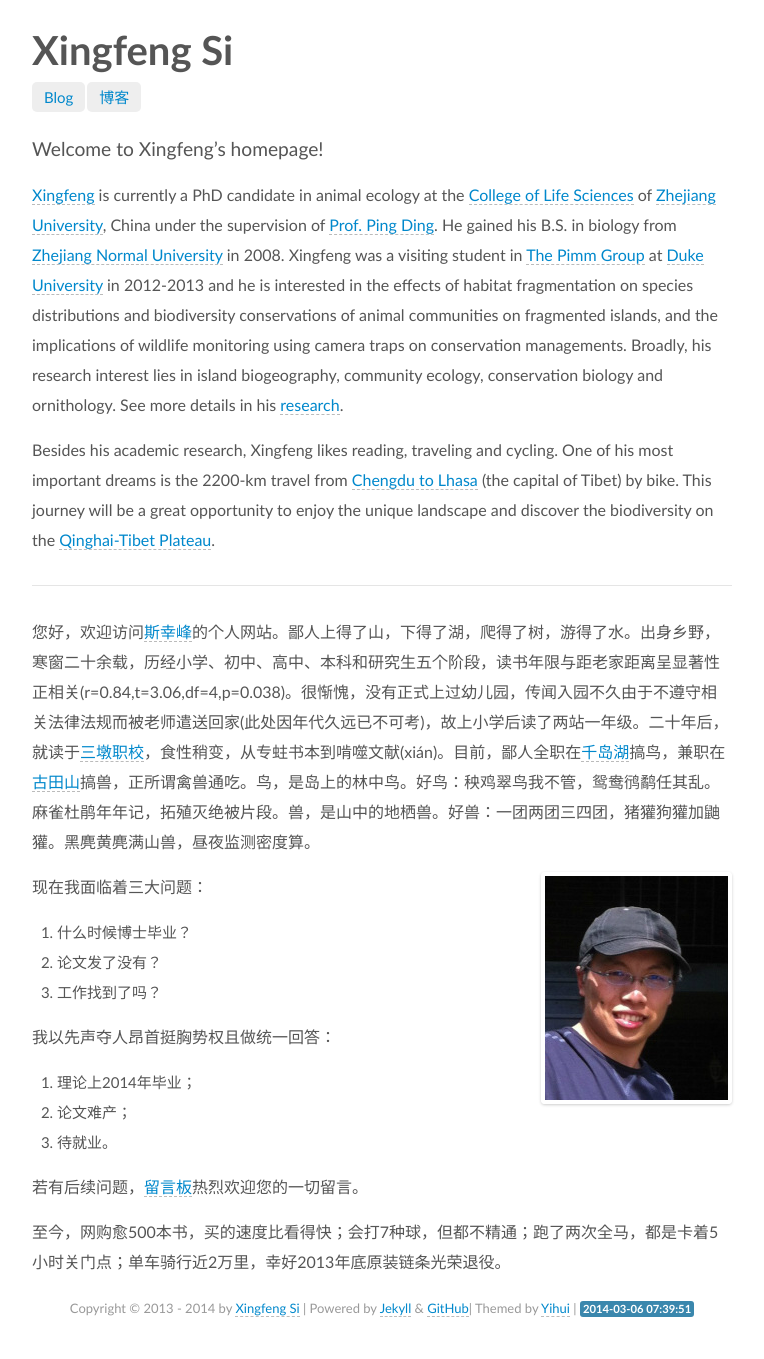
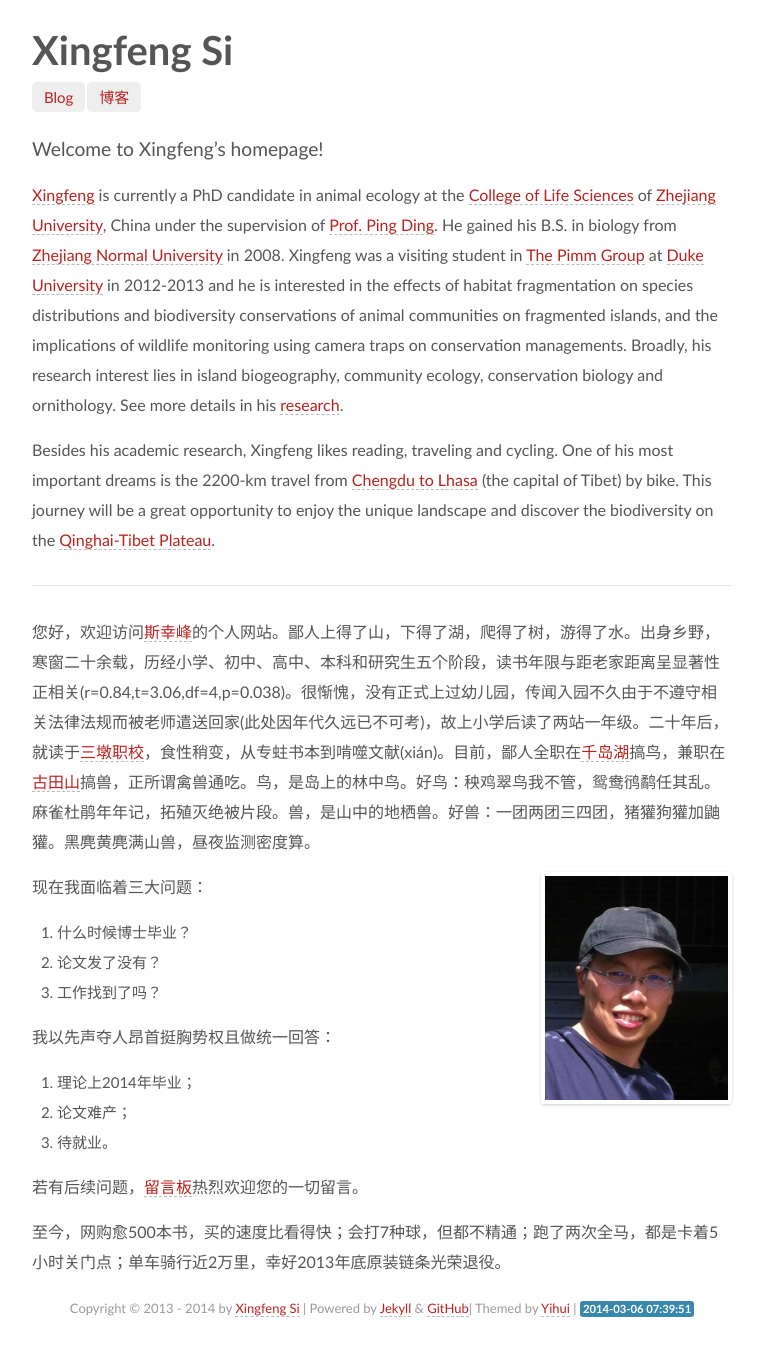
Before and after one commit to sixf/sixf.github.io, a Jekyll site: the page built from index.md, in a window 1280 px wide. Shown: the whole page, without its empty margins (258-1022 px from the left). Built offline with Jekyll 4.4.1, drawn with Linux system fonts in a browser that asks for light colours; some web fonts are replaced; Markdown is read by kramdown in place of the engine named in the settings.

Commit message:
change to red for link

```diff
--- a/media/css/home.css
+++ b/media/css/home.css
@@ -61,7 +61,7 @@ margin:0;
 }
 
 a {
-color:#08c;
+color:#b9221f;
 text-decoration:none;
 }
 
```
